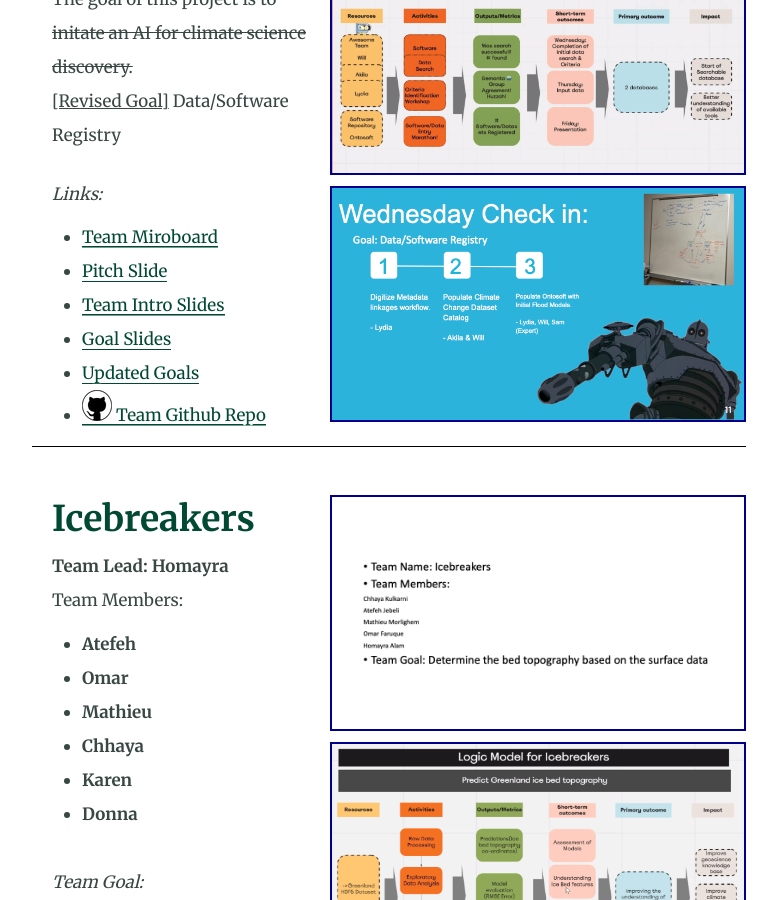
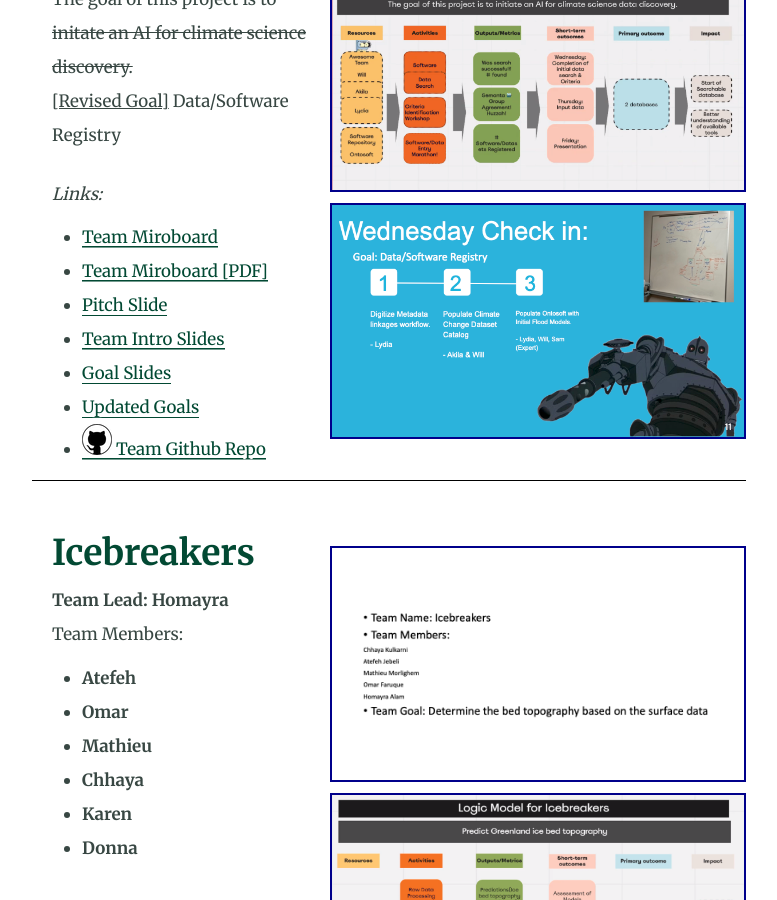
Before and after one commit to IS-GEO/ISGEO-22, a Jekyll site: the page built from index.md, in a window 1280 px wide and 900 px high, scrolled down 3451 px. Shown: the whole window, without its empty margins (32-809 px from the left). Built offline with Jekyll 4.4.1, drawn with Linux system fonts in a browser that asks for light colours; comment, search, counter and statistics services are not loaded; some of the changed text lies outside the part shown.

Commit message:
added team midro pdf

```diff
--- a/_data/sessions.yml
+++ b/_data/sessions.yml
@@ -399,6 +399,7 @@ projectteams:
   teamlead: Lydia
   teammembers: [Akila, Will, Tabish]
   teammiro: https://miro.com/app/board/uXjVPfSM494=/?share_link_id=217150275419
+  teammiropdf: '/assets/teams/semanta/semanta-miro.pdf'
   pitchslide: '/assets/teams/semanta/pitch.pdf'
   introslide: '/assets/teams/semanta/intro.png'
   introdeck: '/assets/teams/semanta/teaminfo.pdf'
@@ -416,6 +417,7 @@ projectteams:
   teamlead: Homayra
   teammembers: [Atefeh, Omar, Mathieu, Chhaya, Karen, Donna]
   teammiro: https://miro.com/app/board/uXjVPfSM4jU=/?share_link_id=218013395265
+  teammiropdf: '/assets/teams/icebreakers/Icebreakers-Miro.pdf'
   pitchslide: '/assets/teams/icebreakers/pitch.pdf'
   introslide: '/assets/teams/icebreakers/intro.png'
   logicmodel: '/assets/teams/icebreakers/logicmodel.png'
@@ -432,6 +434,7 @@ projectteams:
   teamlead: Yoko
   teammembers: [Daniel, Lissa, Joseph]
   teammiro: https://miro.com/app/board/uXjVPfSM4xE=/?share_link_id=931985949919
+  teammiropdf: '/assets/teams/hawaii/Hawaii-miro.pdf'
   pitchslide: '/assets/teams/hawaii/pitch.pdf'
   introslide: '/assets/teams/hawaii/intro.png'
   logicmodel: '/assets/teams/hawaii/logicmodel.png'
@@ -448,6 +451,7 @@ projectteams:
   teamlead: Suzanne
   teammembers: [Alii, Karen]
   teammiro: https://miro.com/app/board/uXjVPfSM45k=/?share_link_id=800858349770
+  teammiropdf: '/assets/teams/onto-somethin/Ontosomethin-miro.pdf'
   pitchslide: '/assets/teams/onto-somethin/pitch.pdf'
   introslide: '/assets/teams/onto-somethin/intro.png'
   logicmodel: '/assets/teams/onto-somethin/logicmodel.png'
--- a/_includes/teams.html
+++ b/_includes/teams.html
@@ -36,6 +36,9 @@ li {
   <ul>
    {% if team.teammiro %}
    <li style="margin-left: 30px;"><a href="{{ team.teammiro }}" target="_blank">Team Miroboard</a></li>
+   {% endif %}
+   {% if team.teammiropdf %}
+   <li style="margin-left: 30px;"><a href="{{ site.url }}{{ site.baseurl}}{{ team.teammiropdf }}" target="_blank">Team Miroboard [PDF]</a></li>
    {% endif %}
    {% if team.pitchslide %}
    <li style="margin-left: 30px;"><a href="{{ site.url }}{{ site.baseurl}}{{ team.pitchslide }}" target="_blank">Pitch Slide</a></li>
```
Also changed, not shown: 6 other files.
